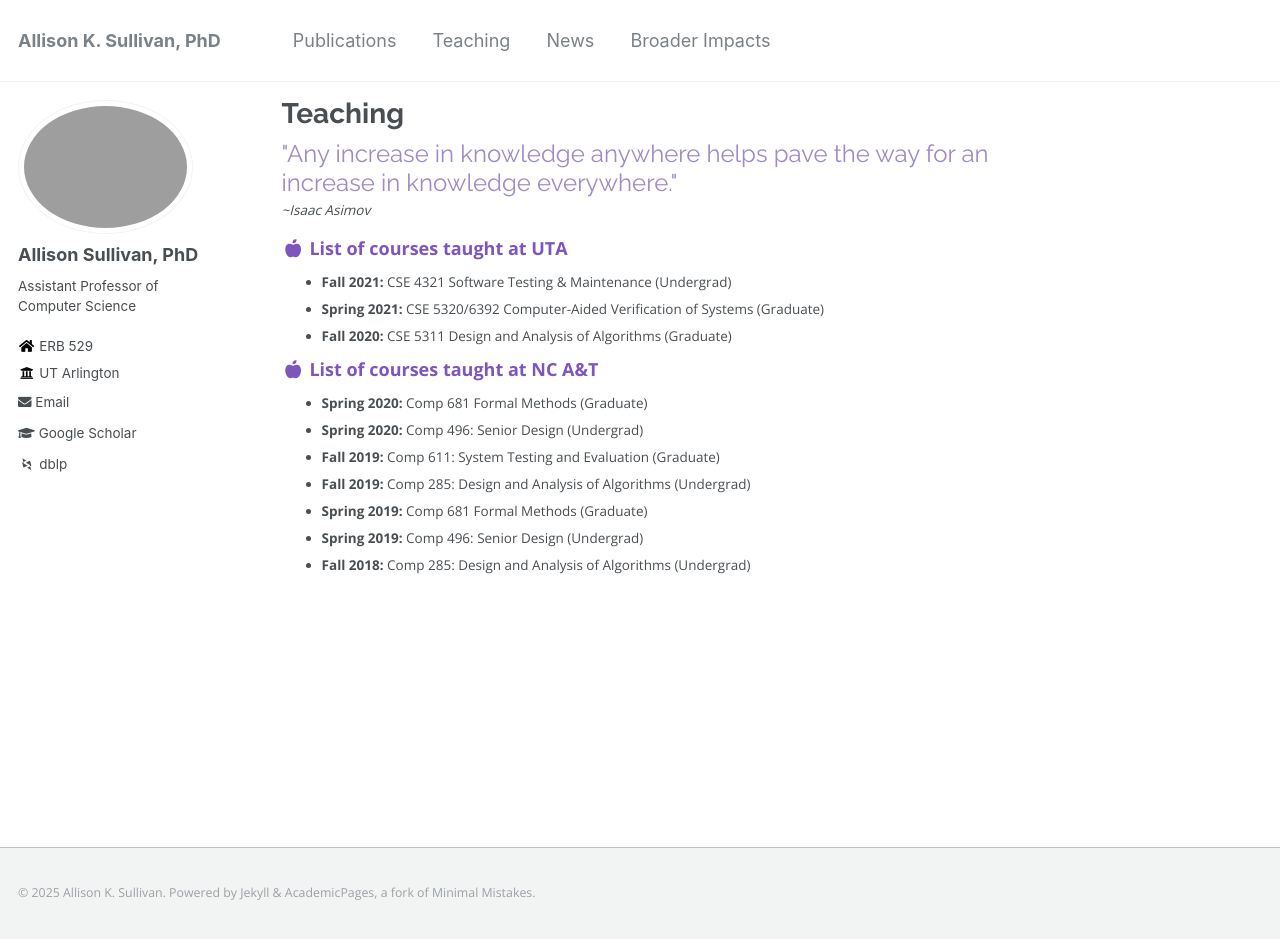
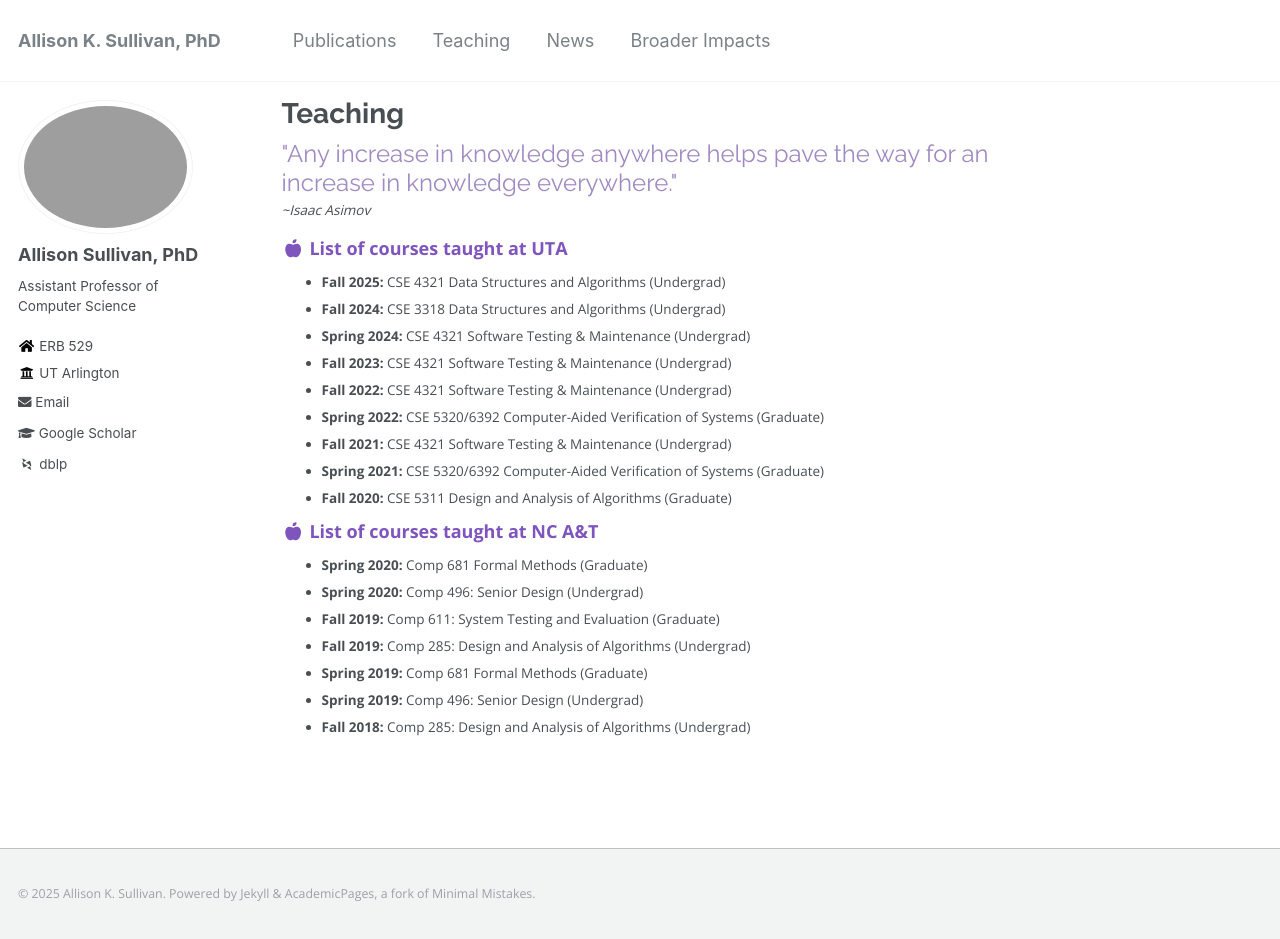
Before and after one commit to Allisonius/allisonius.github.io, a Jekyll site: the page built from _pages/teaching.md, in a window 1280 px wide and 939 px high. Built offline with Jekyll 4.4.1, drawn with Linux system fonts in a browser that asks for light colours; some web fonts are replaced.

Commit message:
Update teaching.md

```diff
--- a/_pages/teaching.md
+++ b/_pages/teaching.md
@@ -10,6 +10,12 @@ author_profile: true
  *~Isaac Asimov*
 
 ### <i class="fa fa-fw fa-apple-alt" aria-hidden="true"></i> List of courses taught at UTA
+* **Fall 2025:** CSE 4321 Data Structures and Algorithms (Undergrad)
+* **Fall 2024:** CSE 3318 Data Structures and Algorithms (Undergrad)
+* **Spring 2024:** CSE 4321 Software Testing & Maintenance (Undergrad)
+* **Fall 2023:** CSE 4321 Software Testing & Maintenance (Undergrad)
+* **Fall 2022:** CSE 4321 Software Testing & Maintenance (Undergrad)
+* **Spring 2022:** CSE 5320/6392 Computer-Aided Verification of Systems (Graduate)
 * **Fall 2021:** CSE 4321 Software Testing & Maintenance (Undergrad)
 * **Spring 2021:** CSE 5320/6392 Computer-Aided Verification of Systems (Graduate)
 * **Fall 2020:** CSE 5311 Design and Analysis of Algorithms (Graduate)
```
